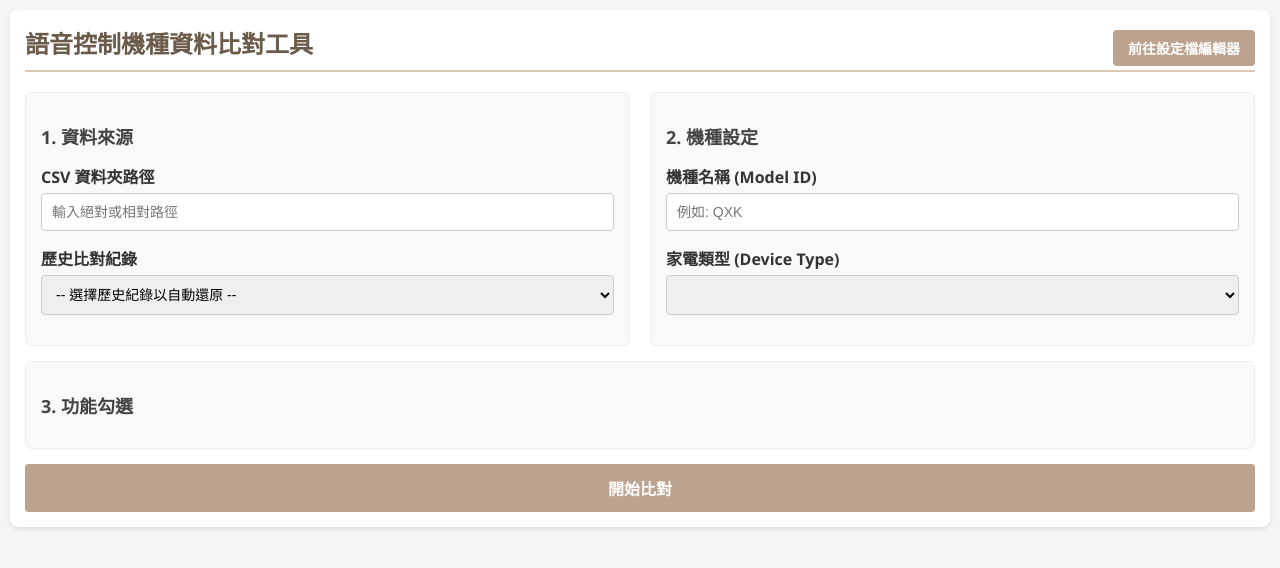
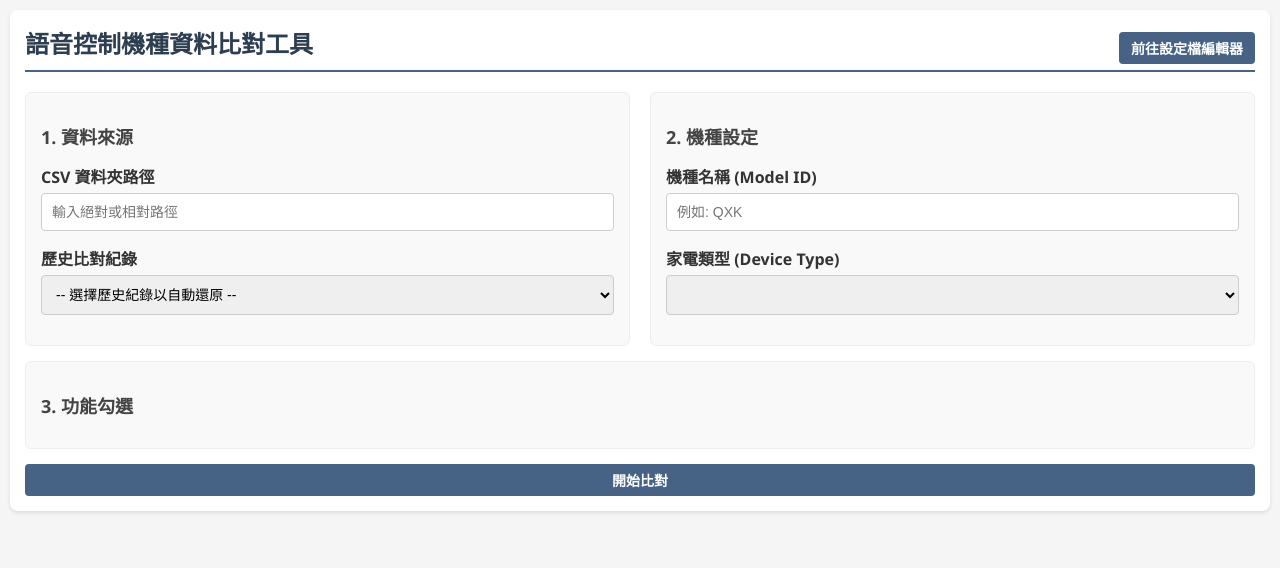
Before and after one commit to luckysmallbird/voice-control-checker, a website: page public/index.html in a window 1280 px wide. Drawn offline with Linux system fonts and the light colour scheme; no server answers.

Commit message:
chore: 版面調整

```diff
--- a/public/index.html
+++ b/public/index.html
@@ -8,9 +8,9 @@
 </head>
 <body>
     <div class="container">
-        <div style="display: flex; justify-content: space-between; align-items: center; border-bottom: 2px solid #d9c8b4; margin-bottom: 20px;">
+        <div style="display: flex; justify-content: space-between; align-items: center; border-bottom: 2px solid #466385; margin-bottom: 20px;">
             <h1 style="border-bottom: none; margin-bottom: 0;">語音控制機種資料比對工具</h1>
-            <a href="/editor.html" style="background-color: #bca38f; color: white; text-decoration: none; padding: 8px 15px; border-radius: 4px; font-weight: bold; font-size: 14px;">前往設定檔編輯器</a>
+            <a href="/editor.html" style="background-color: #466385; color: white; text-decoration: none; padding: 6px 12px; border-radius: 4px; font-weight: bold; font-size: 14px;">前往設定檔編輯器</a>
         </div>
 
         <div class="top-layout">
--- a/public/style.css
+++ b/public/style.css
@@ -18,9 +18,9 @@ body {
 h1 {
     font-size: 24px;
     margin-top: 0;
-    border-bottom: 2px solid #d9c8b4;
+    border-bottom: 2px solid #466385;
     padding-bottom: 10px;
-    color: #6b5b4a;
+    color: #2c3e50;
 }
 
 h2 {
@@ -80,19 +80,19 @@ input[type="text"], select {
 }
 
 button {
-    background-color: #bca38f;
+    background-color: #466385;
     color: white;
-    padding: 12px 24px;
+    padding: 6px 12px;
     border: none;
     border-radius: 4px;
-    font-size: 16px;
+    font-size: 14px;
     cursor: pointer;
     width: 100%;
     font-weight: bold;
 }
 
 button:hover {
-    background-color: #a88c75;
+    background-color: #354b66;
 }
 
 table {
```
Also changed, not shown: public/editor.html (+7 -7 lines).
